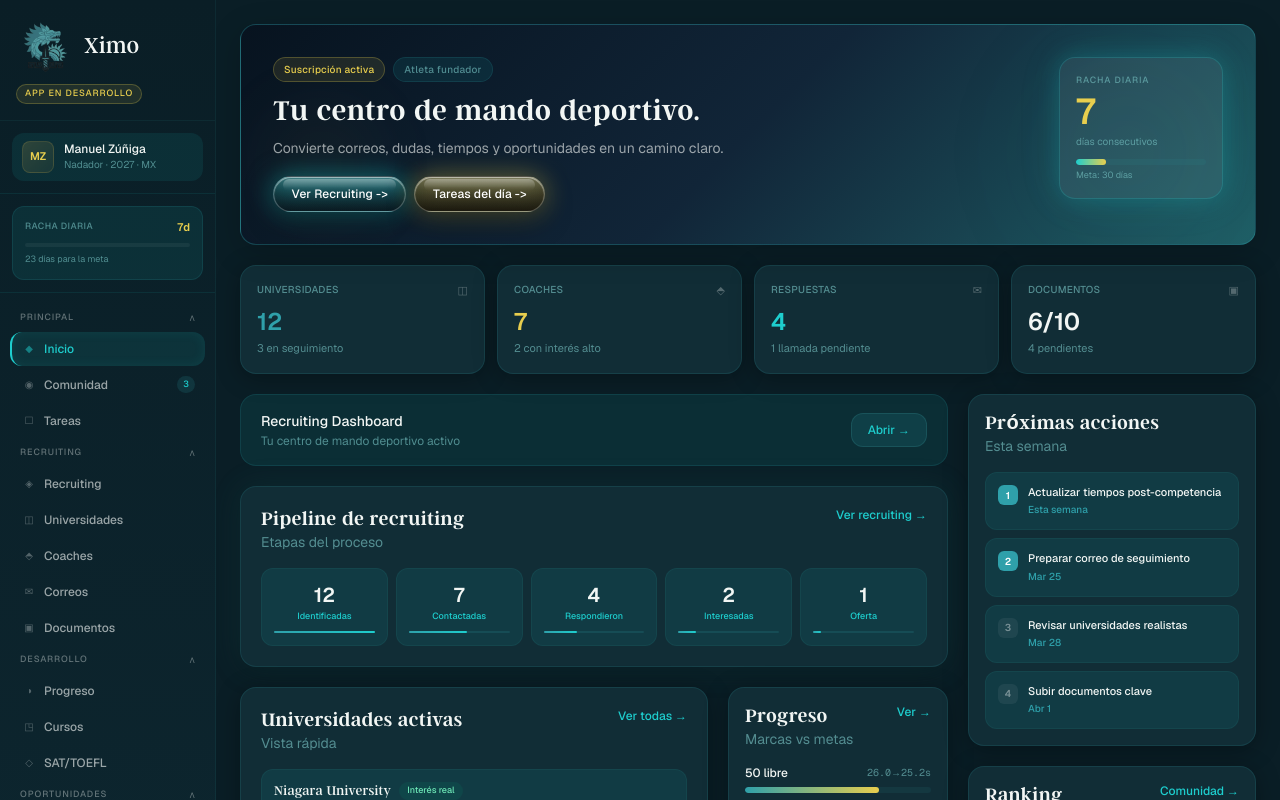
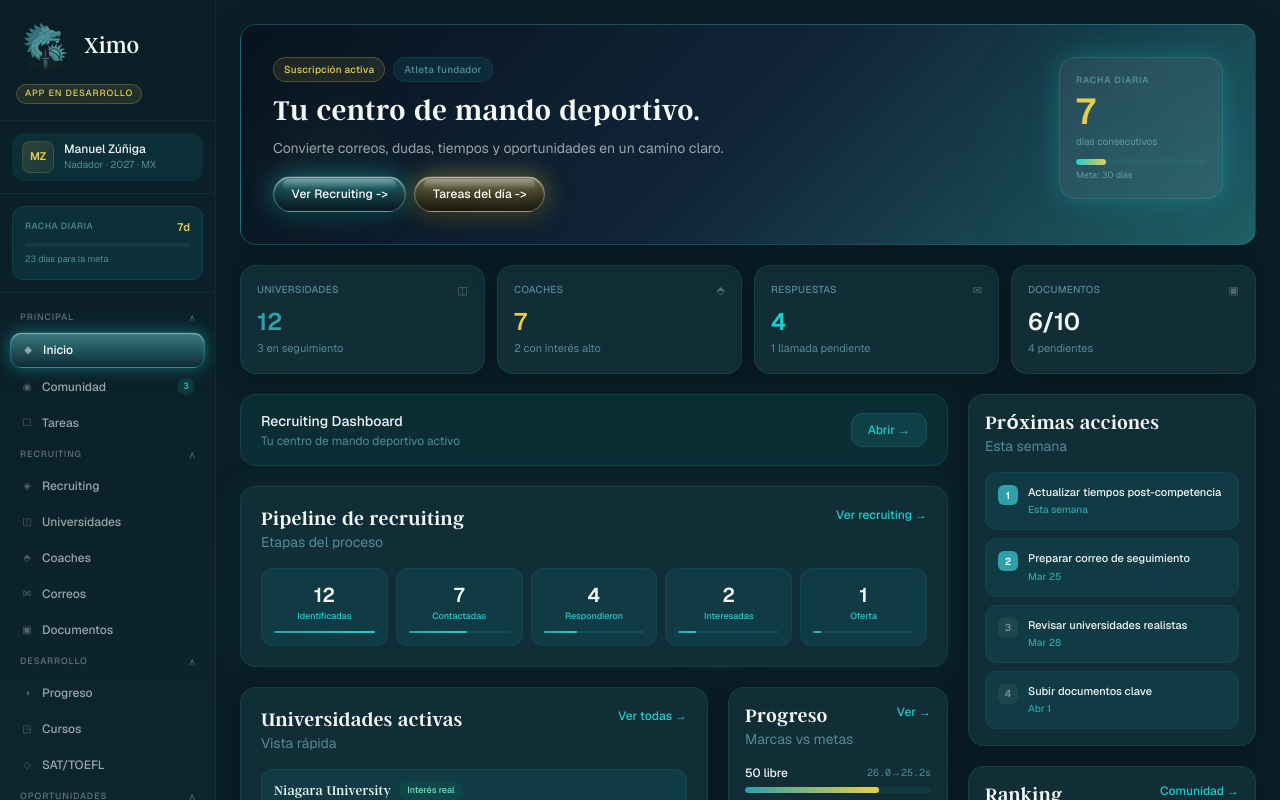
Before and after one commit to XimoAcademy/ximo, a Next.js app: page /app in a window 1280 px wide. Shown: the top 800 px of the page. Built offline with nearby package versions, Linux system fonts and the light colour scheme.

Commit message:
Glass-chip variant on all toggles, filters, chips, follow buttons, theme cards and active nav items

```diff
--- a/app/app/components/AppShell.tsx
+++ b/app/app/components/AppShell.tsx
@@ -177,20 +177,8 @@ export default function AppShell({ children }: { children: ReactNode }) {
                         <Link
                           key={item.href}
                           href={item.href}
-                          className="flex w-full items-center gap-2 rounded-xl px-2.5 py-2 text-[12px] font-medium transition-all duration-150 hover:bg-[var(--surface-hover)]"
-                          style={
-                            active
-                              ? {
-                                  background: "var(--teal-bg)",
-                                  color: "var(--teal)",
-                                  borderLeft: "2px solid var(--teal)",
-                                  boxShadow: "inset 0 0 12px var(--surface-hover)",
-                                }
-                              : {
-                                  color: "var(--text-2)",
-                                  borderLeft: "2px solid transparent",
-                                }
-                          }
+                          className={`flex w-full items-center gap-2 rounded-xl px-2.5 py-2 text-[12px] font-medium transition-all duration-150 ${active ? "ximo-glass-chip active" : "hover:bg-[var(--surface-hover)]"}`}
+                          style={active ? undefined : { color: "var(--text-2)" }}
                         >
                           <span className="w-3.5 shrink-0 text-center text-[10px] opacity-50">
                             {item.icon}
@@ -256,11 +244,8 @@ export default function AppShell({ children }: { children: ReactNode }) {
                 <Link
                   key={item.href}
                   href={item.href}
-                  className="shrink-0 rounded-lg px-3 py-1.5 text-[11px] font-semibold whitespace-nowrap transition-colors"
-                  style={{
-                    color: active ? "var(--teal)" : "var(--text-2)",
-                    background: active ? "var(--teal-bg)" : "transparent",
-                  }}
+                  className={`shrink-0 rounded-lg px-3 py-1.5 text-[11px] font-semibold whitespace-nowrap transition-colors ${active ? "ximo-glass-chip active" : ""}`}
+                  style={active ? undefined : { color: "var(--text-2)" }}
                 >
                   {item.label}
                 </Link>
--- a/app/app/comunidad/page.tsx
+++ b/app/app/comunidad/page.tsx
@@ -156,16 +156,10 @@ function Composer({ onPost }: { onPost: (text: string, tag: Tag, imageName?: str
             {/* Tag picker */}
             <div className="flex flex-wrap gap-1.5">
               {TAGS.map((t) => {
-                const s = TAG_STYLE[t];
                 const active = tag === t;
                 return (
                   <button key={t} type="button" onClick={() => setTag(t)}
-                    className="rounded-full px-2.5 py-0.5 text-[10px] font-bold transition-all duration-150"
-                    style={{
-                      background: active ? s.bg : "transparent",
-                      color: active ? s.color : "var(--text-label)",
-                      border: active ? `1px solid ${s.color}40` : "1px solid var(--border)",
-                    }}>
+                    className={`ximo-glass-chip rounded-full px-2.5 py-0.5 text-[10px] font-bold ${active ? "active" : ""}`}>
                     {t}
                   </button>
                 );
@@ -406,12 +400,7 @@ export default function ComunidadPage() {
             const active = filter === f;
             return (
               <button key={f} type="button" onClick={() => setFilter(f)}
-                className="shrink-0 rounded-xl px-3.5 py-2 text-xs font-bold transition-all duration-150"
-                style={{
-                  background: active ? "rgba(30,206,206,0.14)" : "var(--surface-hover)",
-                  border: active ? "1px solid rgba(30,206,206,0.35)" : "1px solid var(--border)",
-                  color: active ? "var(--teal)" : "var(--text-label)",
-                }}>
+                className={`ximo-glass-chip shrink-0 rounded-xl px-3.5 py-2 text-xs font-bold ${active ? "active" : ""}`}>
                 {f}
               </button>
             );
@@ -518,10 +507,7 @@ export default function ComunidadPage() {
                     next.has(a.name) ? next.delete(a.name) : next.add(a.name);
                     return next;
                   })}
-                  className="rounded-xl px-2.5 py-1 text-[10px] font-bold transition-all duration-150"
-                  style={following.has(a.name)
-                    ? { background:"rgba(30,206,206,0.12)", color:"var(--teal)", border:"1px solid rgba(30,206,206,0.25)" }
-                    : { background:"var(--border-subtle)", color:"var(--text-label)", border:"1px solid var(--border)" }}>
+                  className={`ximo-glass-chip rounded-xl px-2.5 py-1 text-[10px] font-bold ${following.has(a.name) ? "active" : ""}`}>
                   {following.has(a.name) ? "Siguiendo" : "Seguir"}
                 </button>
               </div>
@@ -536,9 +522,7 @@ export default function ComunidadPage() {
           <p className="text-[11px] leading-relaxed mb-3" style={{ color:"var(--text-3)" }}>
             Conecta con atletas serios en proceso de recruiting.
           </p>
-          <Link href="/app/promocionar"
-            className="block text-center rounded-xl py-2 text-xs font-bold transition-opacity hover:opacity-80"
-            style={{ background:"rgba(201,168,76,0.12)", color:"var(--gold)", border:"1px solid rgba(201,168,76,0.22)" }}>
+          <Link href="/app/promocionar" className="ximo-glass-btn gold block w-full text-center text-xs">
             Promocionar con Ximo →
           </Link>
         </div>
--- a/app/app/progreso/page.tsx
+++ b/app/app/progreso/page.tsx
@@ -460,10 +460,7 @@ export default function ProgresoPage() {
         <div className="flex gap-1.5 rounded-xl p-1" style={INNER}>
           {COURSES.map((c) => (
             <button key={c} type="button" onClick={() => setCourse(c)}
-              className="rounded-lg px-3.5 py-1.5 text-xs font-bold transition-all duration-150"
-              style={course === c
-                ? { background: "var(--teal-bg)", color: "var(--teal)", border: "1px solid var(--teal-border)" }
-                : { background: "transparent", color: "var(--text-label)", border: "1px solid transparent" }}>
+              className={`ximo-glass-chip rounded-lg px-3.5 py-1.5 text-xs font-bold ${course === c ? "active" : ""}`}>
               {c}
             </button>
           ))}
@@ -532,10 +529,7 @@ export default function ProgresoPage() {
               const active = selEvent === ev;
               return (
                 <button key={ev} type="button" onClick={() => setSelEvent(ev)} disabled={!has}
-                  className="rounded-lg px-2.5 py-1 text-[11px] font-bold transition-all duration-150 disabled:opacity-30 disabled:cursor-not-allowed"
-                  style={active
-                    ? { background: "var(--teal-bg)", color: "var(--teal)", border: "1px solid var(--teal-border)" }
-                    : { background: "var(--surface-hover)", color: "var(--text-label)", border: "1px solid var(--border-subtle)" }}>
+                  className={`ximo-glass-chip rounded-lg px-2.5 py-1 text-[11px] font-bold ${active ? "active" : ""}`}>
                   {ev}
                 </button>
               );
--- a/app/app/settings/page.tsx
+++ b/app/app/settings/page.tsx
@@ -126,12 +126,8 @@ export default function SettingsPage() {
                 key={t.id}
                 type="button"
                 onClick={() => setTheme(t.id)}
-                className="ximo-btn-press flex flex-col gap-3 rounded-2xl p-3 text-left transition-all duration-200"
-                style={{
-                  background: active ? "var(--teal-bg)" : "rgba(47,127,134,0.04)",
-                  border: active ? "2px solid var(--teal)" : "1.5px solid var(--border)",
-                  outline: "none",
-                }}
+                className={`ximo-glass-chip flex flex-col gap-3 rounded-2xl p-3 text-left ${active ? "active" : ""}`}
+                style={{ outline: "none" }}
               >
                 {t.preview}
                 <div>
--- a/app/globals.css
+++ b/app/globals.css
@@ -456,6 +456,41 @@ html { scroll-behavior: smooth; }
   --glass-glow: rgba(30,206,206,0.28);
 }
 
+/* ── Compact glass chip (toggles, segmented controls, filters, chips, nav) ──
+   Keeps the element's own padding & border-radius — only skins the surface,
+   so layouts never shift. Add `.active` for the selected/teal state. */
+.ximo-glass-chip {
+  background:
+    linear-gradient(180deg, rgba(255,255,255,0.10), rgba(255,255,255,0.015)),
+    var(--surface);
+  backdrop-filter: blur(10px) saturate(150%);
+  -webkit-backdrop-filter: blur(10px) saturate(150%);
+  border: 1px solid var(--border);
+  color: var(--text-2);
+  box-shadow: inset 0 1px 0 rgba(255,255,255,0.16), 0 2px 8px rgba(0,0,0,0.16);
+  transition: box-shadow 0.2s ease, background 0.2s ease, color 0.2s ease, transform 0.16s ease;
+}
+.ximo-glass-chip:hover {
+  color: var(--text);
+  box-shadow: inset 0 1px 0 rgba(255,255,255,0.24), 0 4px 12px rgba(0,0,0,0.22);
+}
+.ximo-glass-chip.active {
+  background:
+    linear-gradient(180deg, rgba(255,255,255,0.18), rgba(255,255,255,0.02)),
+    linear-gradient(180deg, rgba(30,206,206,0.34), rgba(16,44,54,0.5));
+  border-color: var(--teal-border);
+  color: #ffffff;
+  box-shadow: inset 0 1px 1px rgba(255,255,255,0.42), 0 0 16px rgba(30,206,206,0.42);
+}
+.ximo-glass-chip.gold.active {
+  background:
+    linear-gradient(180deg, rgba(255,255,255,0.18), rgba(255,255,255,0.02)),
+    linear-gradient(180deg, rgba(232,206,78,0.34), rgba(54,42,12,0.5));
+  border-color: var(--gold-border);
+  box-shadow: inset 0 1px 1px rgba(255,255,255,0.42), 0 0 16px rgba(232,206,78,0.4);
+}
+.ximo-glass-chip:disabled { opacity: 0.35; cursor: not-allowed; }
+
 /* ── Themed native select + option (readable popups in both themes) ── */
 select { color: var(--text); }
 select option {
```
